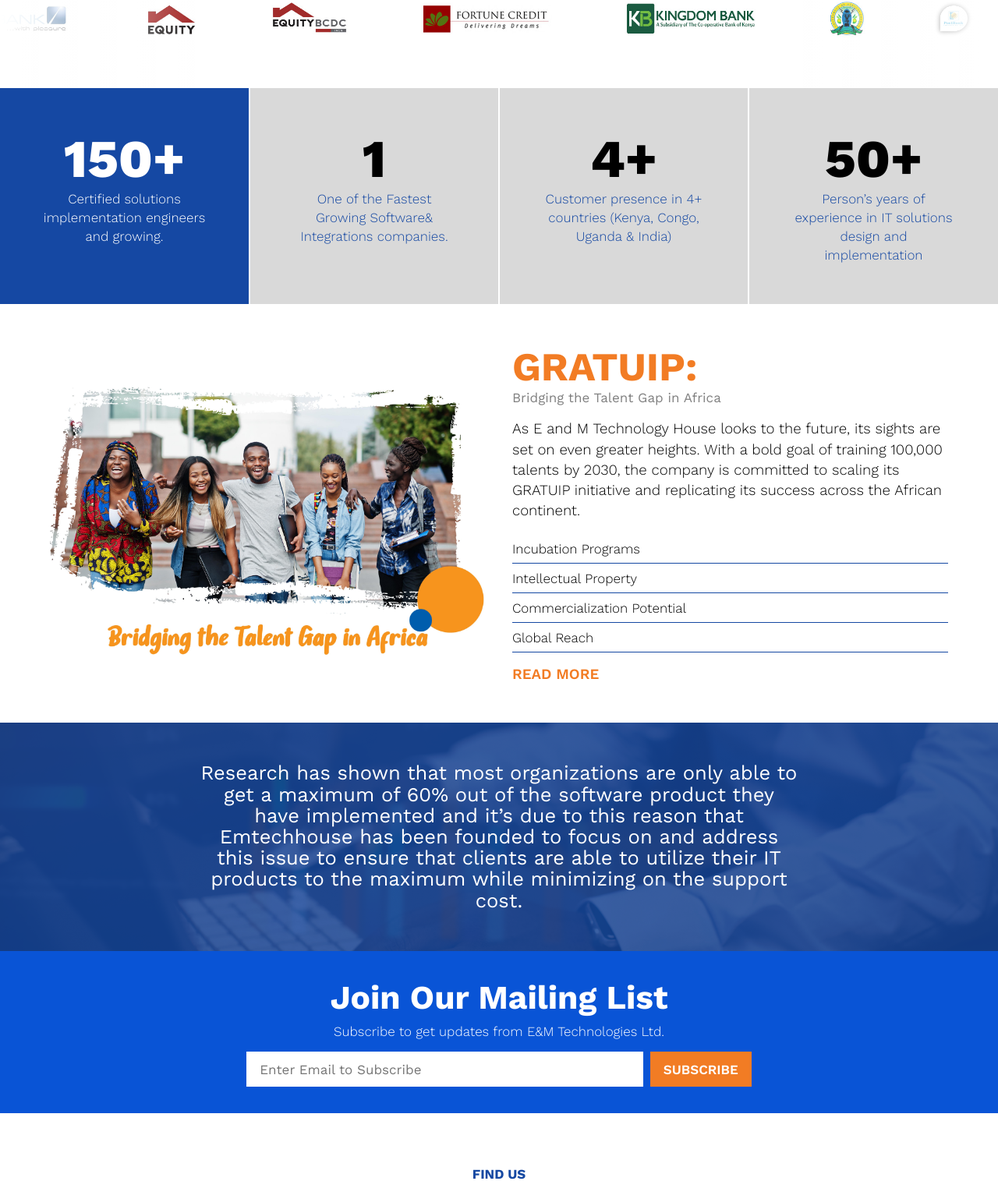
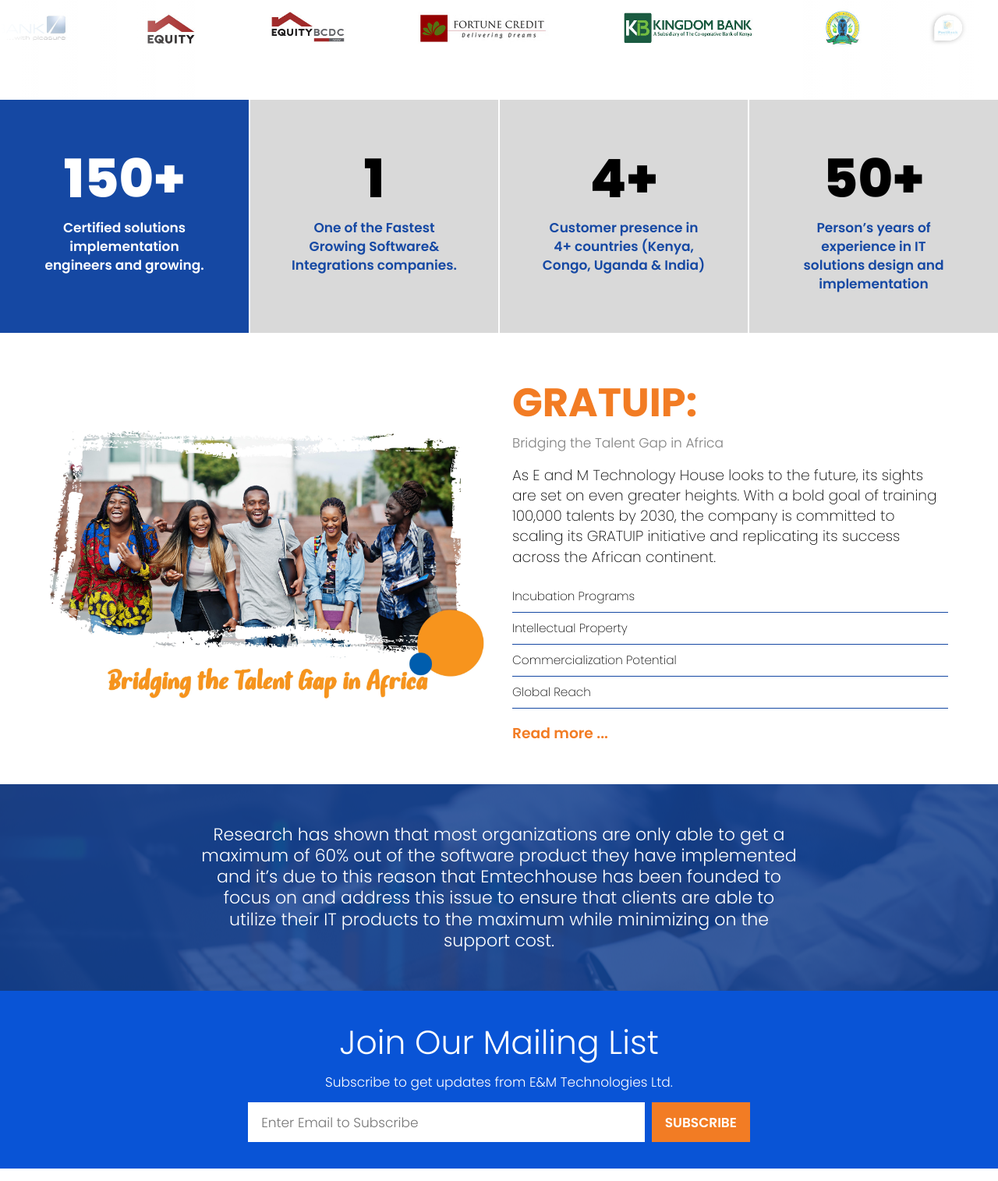
Before and after one commit to OvasisGroup/emtech, a Django app: page / in a window 1280 px wide. Shown: the part 1260-2775 px from the top of the page at 78% size. Run offline with Django 3.2, Linux system fonts and the light colour scheme; data comes from the database, SQL or seed files in the repository; some libraries are stand-ins or nearby versions.

Commit message:
services

```diff
--- a/website/static/css/styles.css
+++ b/website/static/css/styles.css
@@ -1,8 +1,10 @@
-@import url('https://fonts.googleapis.com/css2?family=Work+Sans:ital,wght@0,100..900;1,100..900&display=swap');
+@import url('https://fonts.googleapis.com/css2?family=Poppins:ital,wght@0,100;0,200;0,300;0,400;0,500;0,600;0,700;0,800;0,900;1,100;1,200;1,300;1,400;1,500;1,600;1,700;1,800;1,900&display=swap');
 
 *{
     box-sizing: border-box;
-    font-family: "Work Sans", sans-serif;
+    font-family: "Poppins", sans-serif;
+    font-weight: 300;
+    font-style: normal;
     font-size: 17px;
     padding: 0;
     margin: 0;
@@ -55,6 +57,7 @@
 .gratuip_right h2{
     font-size: 3rem;
     color: #F27C24;
+    font-weight: 700;
 }
 
 .gratuip_right small{
@@ -63,8 +66,8 @@
 }
 
 .gratuip_right p{
-    margin-top: 1rem;
-    font-weight: 300;
+    margin-top: .9rem;
+    font-weight: 200;
     font-size: 1.1rem;
     list-style: none;
     text-decoration: none;
@@ -91,8 +94,9 @@
 
 .gratuip_right li{
     border-bottom: #1548A3 solid 1px;
-    font-weight: 300;
+    font-weight: 200;
     padding: .5rem 0rem;
+    font-size: .9rem;
 }
 
 .gratuip_right li:hover{
@@ -127,6 +131,7 @@
     margin-top: 1rem;
     text-align: left;
     color: #1548A3;
+    font-weight: 700;
 }
 .left p{
     font-size: 1rem;
@@ -413,7 +418,7 @@
     width: 100%;
     grid-template-columns: 1fr 1fr 1fr 1fr;
 }
-
+/*
 .mobile-nav{
     height: 100vh;
     background-color: white;
@@ -458,7 +463,7 @@
 
 .mobile-nav span{
     background-color: #F27C24;
-}
+} */
 
 @media screen and (max-width: 960px) {
     .navbar span{
@@ -608,6 +613,7 @@
     color: #1548A3;
     font-size: 1rem;
     text-align: center;
+    font-weight: 600;
 }
 
 .serviceintro{
@@ -623,9 +629,9 @@
 }
 
 .serviceintropage p{
-    font-weight: 400;
+    font-weight: 300;
     color: white;
-    font-size: 1.5rem;
+    font-size: 1.3rem;
     line-height: 1.6rem;
     text-align: center;
 }
@@ -1080,6 +1086,7 @@
 
 .about-content-one h4{
     font-size: 1.5rem;
+    line-height: 1.8rem;
     font-weight: 800;
     color: #1548A3;
     margin-top: 1rem;
--- a/website/templates/base.html
+++ b/website/templates/base.html
@@ -38,7 +38,7 @@
         </span>
     </div>
     </div>
-    <div class="mobile-nav mobnav" >
+    <!-- <div class="mobile-nav mobnav" >
         <span class="material-symbols-outlined hamclose" >
           close
           </span>
@@ -51,8 +51,7 @@
           <a href="{% url 'gratuip' %}"><li class="gratuip">GRATUIP</li></a>
         </ul>
         <br/>
-        <img src="{% static 'images/homepage-lady.png' %}"  alt="hero-image" width="90%" data-aos="fade-up" />
-    </div>
+    </div> -->
     {% comment %} MAIN BODY {% endcomment %}
     {% block content%}
 
@@ -79,24 +78,6 @@
       AOS.init();
     </script>
 
-    <script>
-      let ham = document.querySelector(".ham");
-      let mobnav = document.querySelector(".mobnav");
-      let hamclose = document.querySelector(".hamclose");
 
-      ham.onclick = function(){
-        ham.classList.toggle("active");
-        mobnav.classList.toggle("active");
-        hamclose.classList.toggle("active");
-      }
-
-      document.onclick = function(e){
-        if (!ham.contains(e.target) && !mobnav.contains(e.target)){
-          ham.classList.remove("active");
-          mobnav.classList.remove("active");
-          hamclose.classList.remove("active");
-        }
-      }
-    </script>
   </body>
 </html>
--- a/website/templates/index.html
+++ b/website/templates/index.html
@@ -92,7 +92,7 @@
             <li data-aos="fade-up">Global Reach</li>
         </ul>
         <a href="{% url 'gratuip' %}"><h4>
-            READ MORE
+            Read more ...
         </h4></a>
     </div>
 </section>
```
